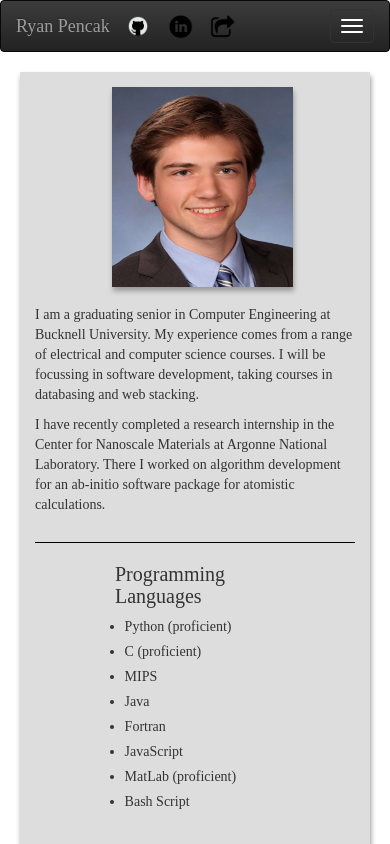
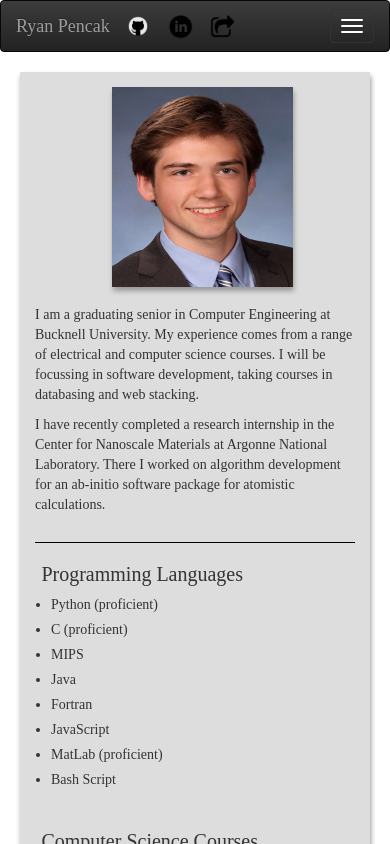
Before and after one commit to danielpencak/ryanPencak, a React (Create React App) app: page / in a window 390 px wide. Shown: the top 844 px of the page. Built offline with nearby package versions, Linux system fonts and the light colour scheme.

Commit message:
Adjust lists

```diff
--- a/src/About/About.css
+++ b/src/About/About.css
@@ -64,10 +64,10 @@
     margin: 0px 20px 20px 20px;
   }
   .About .show-grid h1 {
-    padding: 0 15% 0 25%;
+    padding: 0 15% 0 2%;
   }
   .About .show-grid ul {
-    padding: 0 0 0 28%;
+    padding: 0 0 0 5%;
   }
   .About .show-grid li {
     margin-bottom: 5px;
```
